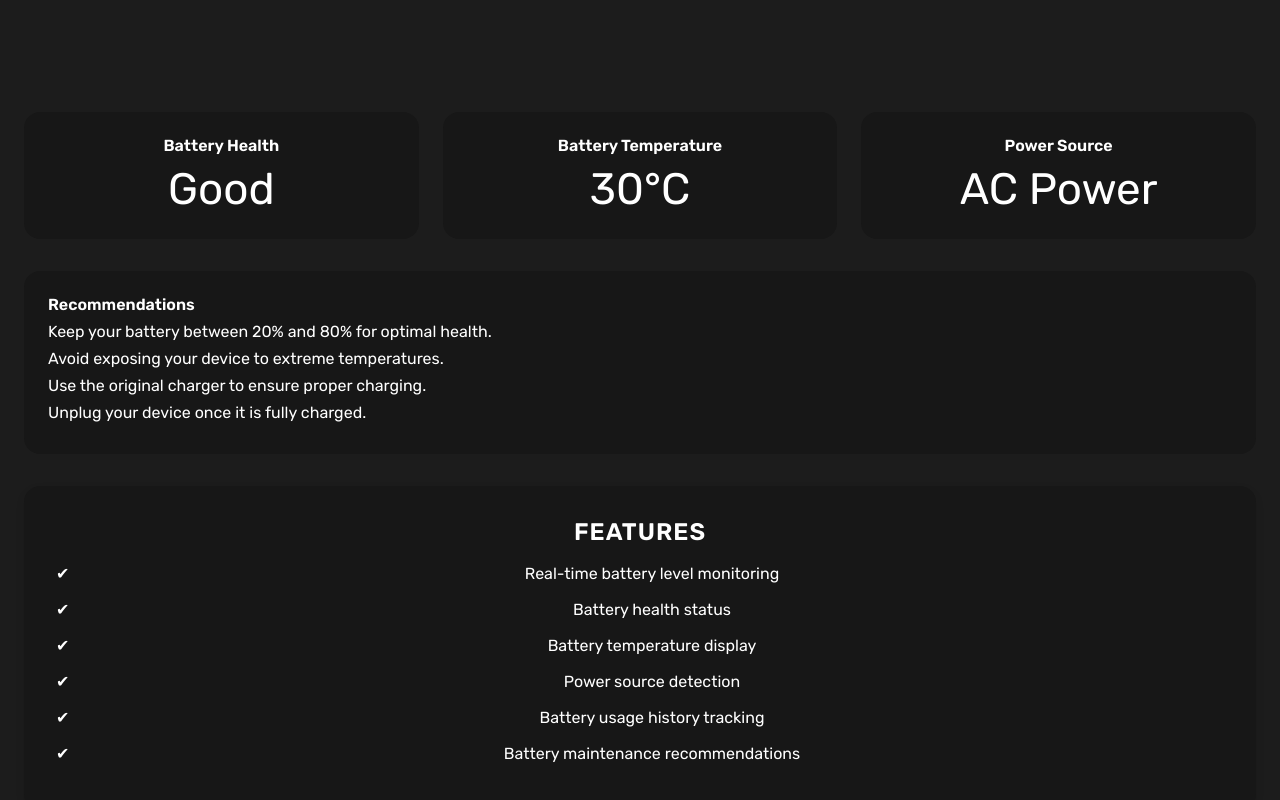
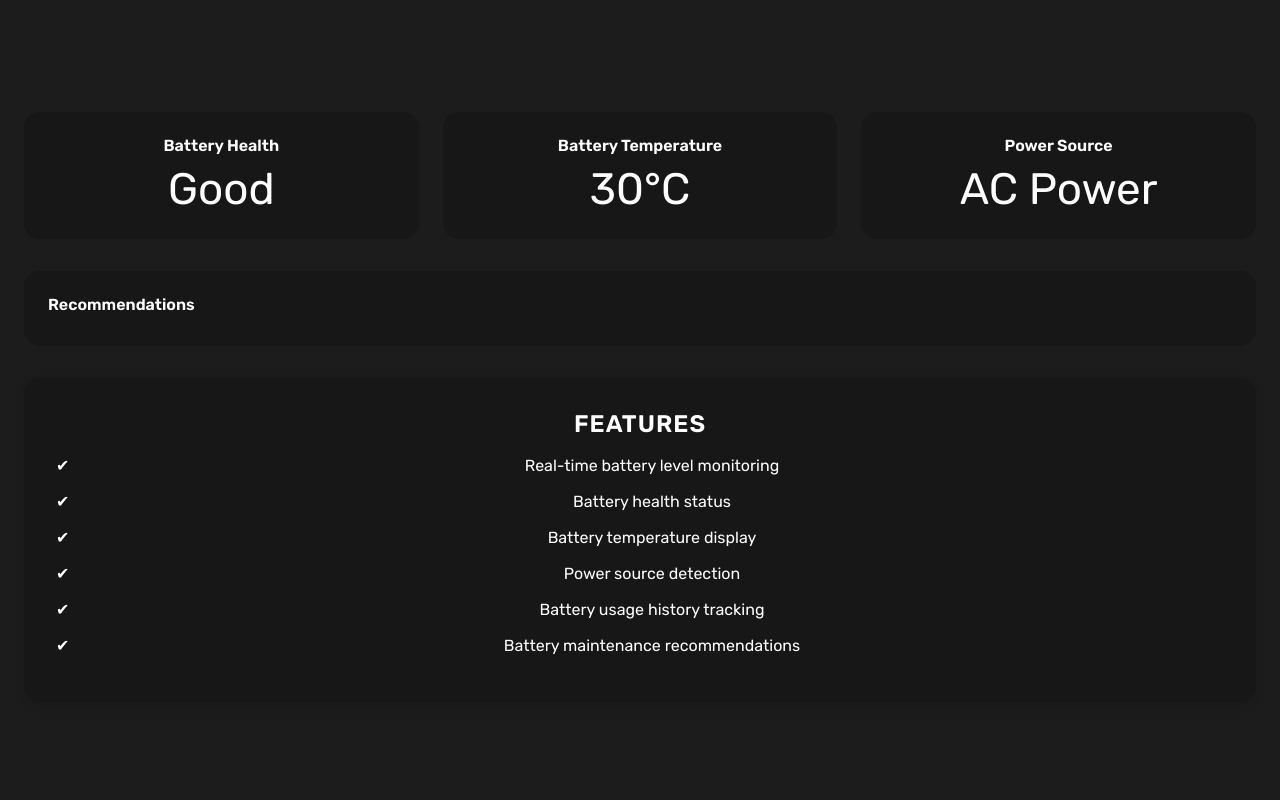
Before and after one commit to festus-sulumeti/Battery_health_checker, a plain HTML site: page index.html in a window 1280 px wide. Shown: the part 802-1602 px from the top of the page. After the commit the page ends 1536 px from the top, so only its background shows below. Drawn offline with nearby package versions, Linux system fonts and the light colour scheme.

Commit message:
Feat: battery Real time recommendations

```diff
--- a/index.html
+++ b/index.html
@@ -64,10 +64,7 @@
         <div class="battery-recommendations__card">
             <h2>Recommendations</h2>
             <ul class="battery-recommendations__list">
-                <li>Keep your battery between 20% and 80% for optimal health.</li>
-                <li>Avoid exposing your device to extreme temperatures.</li>
-                <li>Use the original charger to ensure proper charging.</li>
-                <li>Unplug your device once it is fully charged.</li>
+                <!-- Recommendations will be dynamically generated here -->
             </ul>
         </div>
     </section>
```
